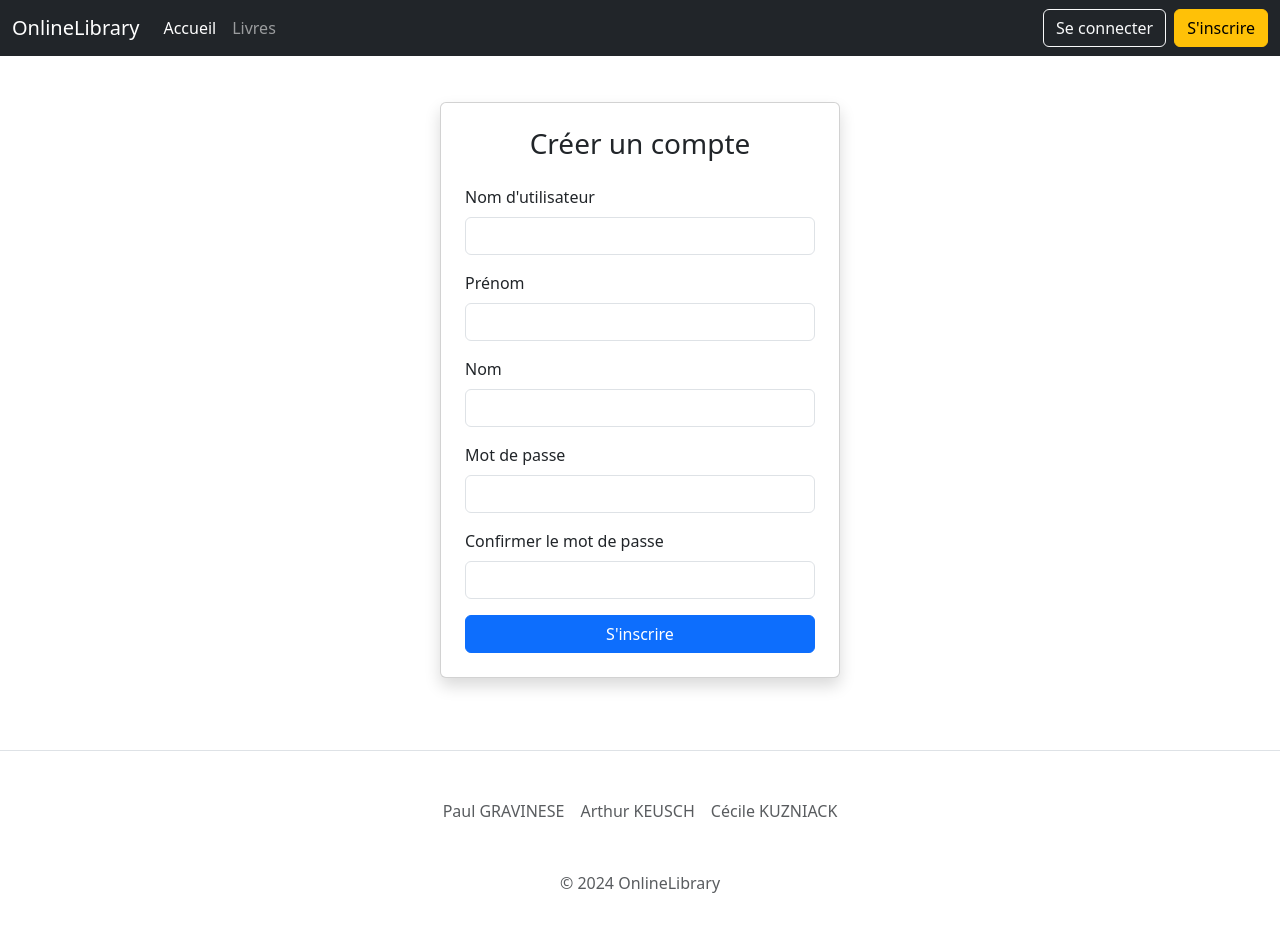
After one commit to arthurkeusch/OnlineLibrary, a Laravel app: page /register in a window 1280 px wide. The commit adds this page. Run offline with Laravel 12, Linux system fonts and the light colour scheme.

Commit message:
inscription user

```diff
--- a/app/Http/Controllers/AuthController.php
+++ b/app/Http/Controllers/AuthController.php
@@ -6,6 +6,8 @@ use Illuminate\Contracts\View\View;
 use Illuminate\Http\RedirectResponse;
 use Illuminate\Http\Request;
 use Illuminate\Support\Facades\Auth;
+use App\Models\Users;
+use Illuminate\Support\Facades\Hash;
 
 class AuthController extends Controller
 {
@@ -17,6 +19,42 @@ class AuthController extends Controller
     public function showLoginForm(): View
     {
         return view('auth.login');
+    }
+
+    /**
+     * Affiche le formulaire d'inscription.
+     *
+     * @return View
+     */
+    public function showRegisterForm()
+    {
+        return view('auth.register');
+    }
+
+    /**
+     * Gère la tentative d'inscription de l'utilisateur.
+     *
+     * @param Request $request
+     * @return RedirectResponse
+     */
+    public function register(Request $request)
+    {
+        $validatedData = $request->validate([
+            'username' => 'required|string|unique:Users,username', // Unique dans la table 'Users'
+            'password' => 'required|string|confirmed', // Le champ 'password_confirmation' doit correspondre
+            'first_name_user' => 'required|string',
+            'last_name_user' => 'required|string',
+        ]);
+
+        $user = Users::create([
+            'username' => $validatedData['username'],
+            'password' => Hash::make($validatedData['password']), // Hacher le mot de passe
+            'first_name_user' => $validatedData['first_name_user'],
+            'last_name_user' => $validatedData['last_name_user'],
+            'isAdmin' => false, // Par défaut, un nouvel utilisateur n'est pas administrateur
+        ]);
+        Auth::login($user);
+        return redirect()->route('home')->with('success', 'Votre compte a été créé avec succès.');
     }
 
     /**
--- /dev/null
+++ b/resources/views/auth/register.blade.php
@@ -0,0 +1,46 @@
+@extends('layouts.app')
+
+@section('title', 'Inscription')
+
+@section('content')
+    <div class="container d-flex justify-content-center align-items-center" style="height: 80vh;">
+        <div class="card shadow p-4" style="width: 100%; max-width: 400px;">
+            <h3 class="text-center mb-4">Créer un compte</h3>
+
+            @if ($errors->any())
+                <div class="alert alert-danger">
+                    <ul class="mb-0">
+                        @foreach ($errors->all() as $error)
+                            <li>{{ $error }}</li>
+                        @endforeach
+                    </ul>
+                </div>
+            @endif
+
+            <form action="{{ route('register') }}" method="POST">
+                @csrf
+                <div class="mb-3">
+                    <label for="username" class="form-label">Nom d'utilisateur</label>
+                    <input type="text" id="username" name="username" class="form-control" value="{{ old('username') }}" required>
+                </div>
+                <div class="mb-3">
+                    <label for="first_name_user" class="form-label">Prénom</label>
+                    <input type="text" id="first_name_user" name="first_name_user" class="form-control" value="{{ old('first_name_user') }}" required>
+                </div>
+                <div class="mb-3">
+                    <label for="last_name_user" class="form-label">Nom</label>
+                    <input type="text" id="last_name_user" name="last_name_user" class="form-control" value="{{ old('last_name_user') }}" required>
+                </div>
+                <div class="mb-3">
+                    <label for="password" class="form-label">Mot de passe</label>
+                    <input type="password" id="password" name="password" class="form-control" required>
+                </div>
+                <div class="mb-3">
+                    <label for="password_confirmation" class="form-label">Confirmer le mot de passe</label>
+                    <input type="password" id="password_confirmation" name="password_confirmation" class="form-control" required>
+                </div>
+                <button type="submit" class="btn btn-primary w-100">S'inscrire</button>
+            </form>
+        </div>
+    </div>
+@endsection
--- a/resources/views/components/nav-bar.blade.php
+++ b/resources/views/components/nav-bar.blade.php
@@ -35,7 +35,9 @@
                     <form action="{{ route('auth.form') }}" method="GET" style="display:inline;">
                         <button type="submit" class="btn btn-outline-light me-2">Se connecter</button>
                     </form>
-                    <button type="button" class="btn btn-warning">S'inscrire</button>
+                    <form action="{{ route('register.form') }}" method="GET" style="display:inline;">
+                        <button type="submit" class="btn btn-warning">S'inscrire</button>
+                    </form>
                 @endif
             </div>
         </div>
--- a/routes/web.php
+++ b/routes/web.php
@@ -10,6 +10,9 @@ Route::get('/login', [AuthController::class, 'showLoginForm'])->name('auth.form'
 Route::post('/login', [AuthController::class, 'login'])->name('auth');
 Route::post('/logout', [AuthController::class, 'logout'])->name('auth.logout');
 
+Route::get('/register', [AuthController::class, 'showRegisterForm'])->name('register.form');
+Route::post('/register', [AuthController::class, 'register'])->name('register');
+
 require __DIR__ . '/books.php';
 require __DIR__ . '/user.php';
 require __DIR__ . '/admin.php';
```
